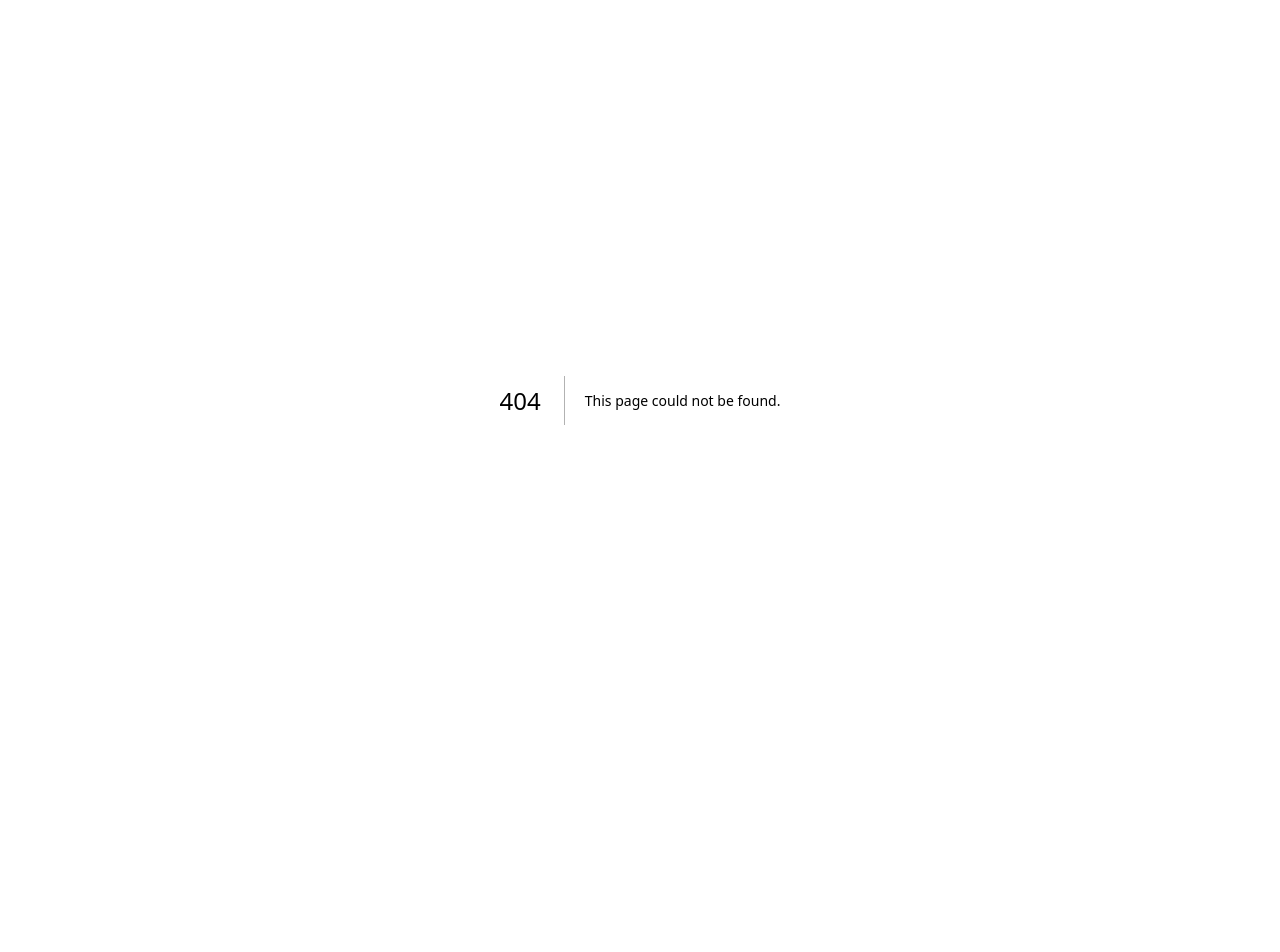
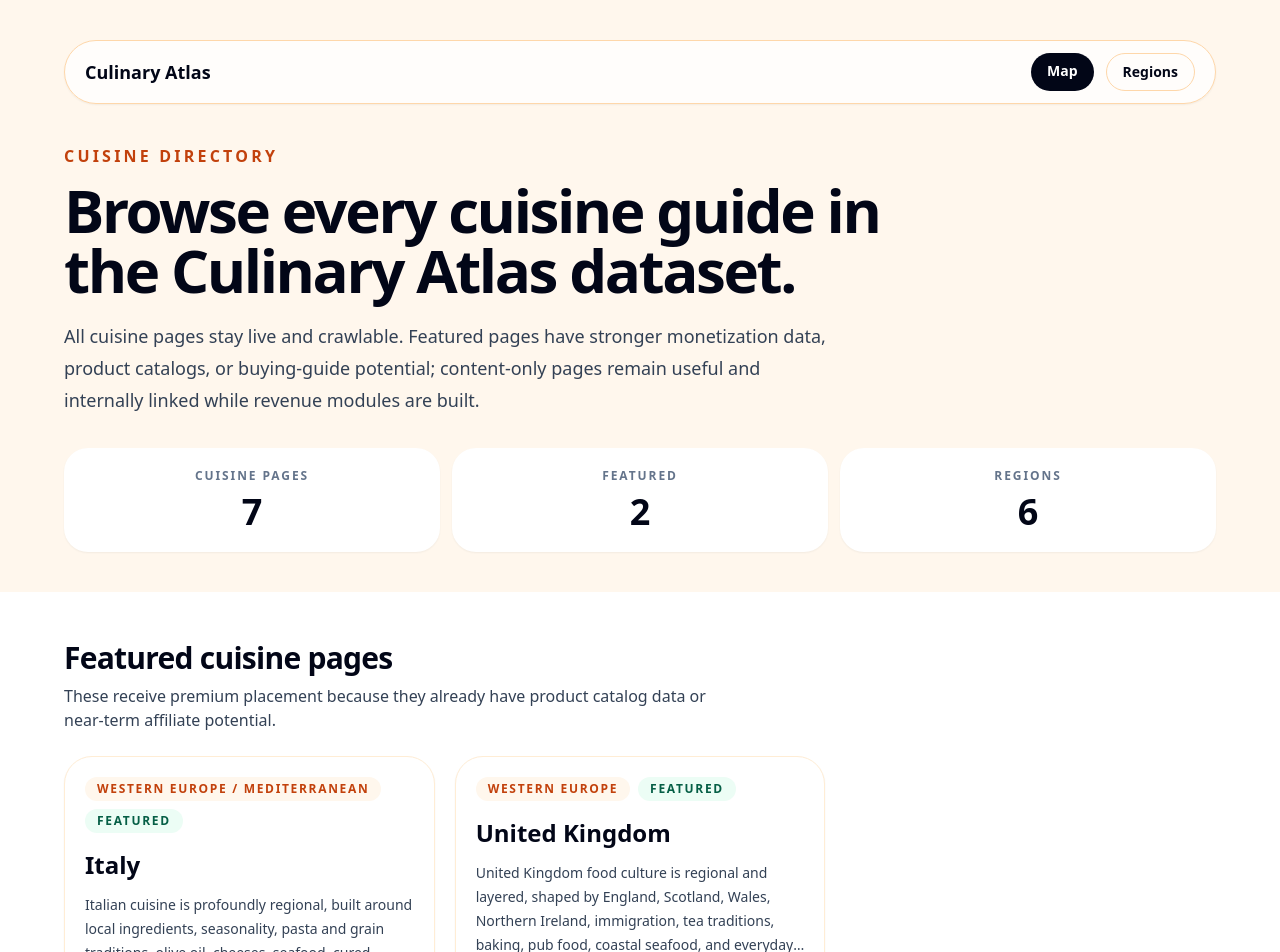
Before and after one commit to BryanFinnigan/culinary-atlas-v1, a Next.js app: page /cuisines in a window 1280 px wide. Before the commit this address had no page. Shown: the top 952 px of the page. Before the commit the page ends 800 px from the top, so only its background shows below. Built offline with nearby package versions, Linux system fonts and the light colour scheme.

Commit message:
Add cuisine directory page

```diff
--- /dev/null
+++ b/app/cuisines/page.tsx
@@ -0,0 +1,73 @@
+import Link from "next/link";
+import CuisineCard from "@/components/CuisineCard";
+import { allCuisines, featuredCuisines, regions } from "@/lib/cuisines";
+
+export const metadata = {
+  title: "Browse World Cuisines | Culinary Atlas",
+  description:
+    "Browse Culinary Atlas cuisine guides by region, flavor, beginner foods, and monetized taste collections.",
+};
+
+export default function CuisinesPage() {
+  return (
+    <main className="min-h-screen bg-orange-50 text-slate-950">
+      <section className="px-6 py-10 sm:px-10 lg:px-16">
+        <div className="mx-auto max-w-7xl">
+          <nav className="mb-10 flex items-center justify-between rounded-full border border-orange-200 bg-white/80 px-5 py-3 shadow-sm">
+            <Link href="/" className="text-lg font-black">Culinary Atlas</Link>
+            <div className="flex gap-3 text-sm font-bold">
+              <Link href="/map" className="rounded-full bg-slate-950 px-4 py-2 text-white">Map</Link>
+              <Link href="/regions" className="rounded-full border border-orange-200 px-4 py-2">Regions</Link>
+            </div>
+          </nav>
+
+          <p className="font-bold uppercase tracking-[0.2em] text-orange-700">Cuisine directory</p>
+          <h1 className="mt-3 max-w-4xl text-5xl font-black leading-tight tracking-[-0.04em] sm:text-6xl">
+            Browse every cuisine guide in the Culinary Atlas dataset.
+          </h1>
+          <p className="mt-5 max-w-3xl text-lg leading-8 text-slate-700">
+            All cuisine pages stay live and crawlable. Featured pages have stronger monetization data, product catalogs, or buying-guide potential; content-only pages remain useful and internally linked while revenue modules are built.
+          </p>
+
+          <div className="mt-8 grid gap-3 sm:grid-cols-3">
+            <Stat label="Cuisine pages" value={allCuisines.length} />
+            <Stat label="Featured" value={featuredCuisines.length} />
+            <Stat label="Regions" value={regions.length} />
+          </div>
+        </div>
+      </section>
+
+      <section className="bg-white px-6 py-12 sm:px-10 lg:px-16">
+        <div className="mx-auto max-w-7xl">
+          <div className="flex flex-col justify-between gap-4 md:flex-row md:items-end">
+            <div>
+              <h2 className="text-3xl font-black tracking-tight">Featured cuisine pages</h2>
+              <p className="mt-2 max-w-2xl text-slate-700">These receive premium placement because they already have product catalog data or near-term affiliate potential.</p>
+            </div>
+          </div>
+          <div className="mt-6 grid gap-5 md:grid-cols-2 xl:grid-cols-3">
+            {featuredCuisines.map((cuisine) => <CuisineCard key={cuisine.slug} cuisine={cuisine} />)}
+          </div>
+        </div>
+      </section>
+
+      <section className="px-6 py-12 sm:px-10 lg:px-16">
+        <div className="mx-auto max-w-7xl">
+          <h2 className="text-3xl font-black tracking-tight">All cuisine guides</h2>
+          <div className="mt-6 grid gap-5 md:grid-cols-2 xl:grid-cols-4">
+            {allCuisines.map((cuisine) => <CuisineCard key={cuisine.slug} cuisine={cuisine} />)}
+          </div>
+        </div>
+      </section>
+    </main>
+  );
+}
+
+function Stat({ label, value }: { label: string; value: number }) {
+  return (
+    <div className="rounded-3xl bg-white p-5 text-center shadow-sm">
+      <p className="text-xs font-black uppercase tracking-[0.16em] text-slate-500">{label}</p>
+      <p className="mt-2 text-4xl font-black text-slate-950">{value}</p>
+    </div>
+  );
+}
```
